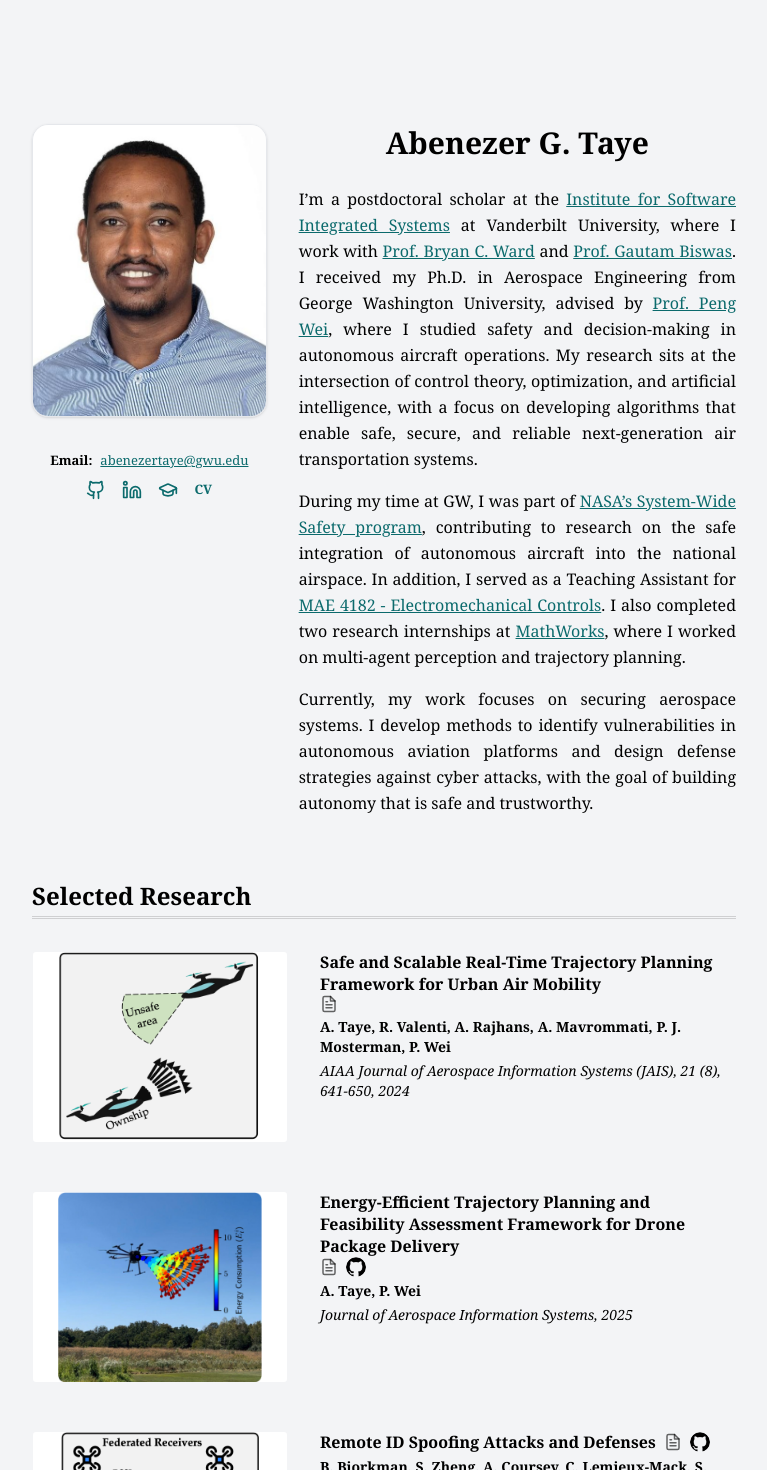
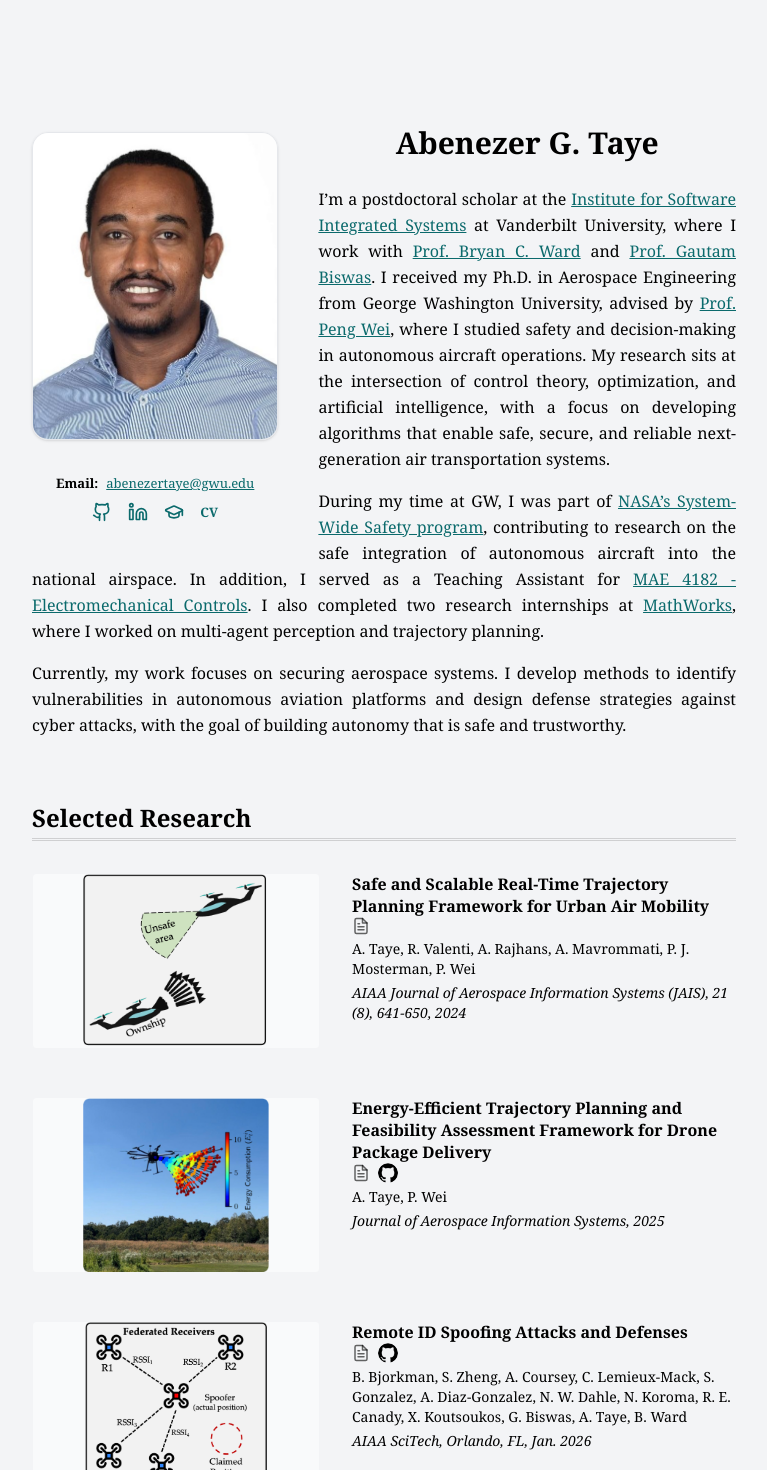
Before and after one commit to Abenezergirma/abenezertaye.github.io, a Next.js app: page / in a window 1280 px wide. Shown: the part 100-1570 px from the top of the page, without its empty margins (256-1023 px from the left). Built offline with nearby package versions, Linux system fonts and the light colour scheme.

Commit message:
fix(ui): restore hero layout; improve research thumbnails and match publication formatting

```diff
--- a/src/app/page.tsx
+++ b/src/app/page.tsx
@@ -9,9 +9,9 @@ export default function Home() {
       <section className="pt-24 pb-16">
         <div className="container-custom">
 
-          <div className="md:flex md:items-start md:gap-8">
-            {/* Image Column - Responsive left column */}
-            <div className="w-full md:w-1/3 mb-8 md:mb-0 md:flex-none">
+          <div className="clearfix">
+            {/* Image Column - Floated Left */}
+            <div className="float-left w-full md:w-[35%] mr-0 md:mr-10 mb-8 mt-2">
               <div className="relative w-full aspect-[4/5] rounded-2xl overflow-hidden border border-gray-200 shadow-sm">
                 <Image
                   src="/images/image.jpg"
@@ -47,8 +47,8 @@ export default function Home() {
               </div>
             </div>
 
-            {/* Text Content - Sits to the right on md+ screens */}
-            <div className="font-serif text-black md:flex-1">
+            {/* Text Content - Flows around floated image */}
+            <div className="font-serif text-black">
               {/* Branding - Centered within column, smaller font */}
               <div className="mb-6 text-center md:text-left">
                 <h1 className="text-3xl font-bold text-black mb-6 leading-tight md:text-center w-full">
--- a/src/components/ResearchItem.tsx
+++ b/src/components/ResearchItem.tsx
@@ -10,12 +10,31 @@ type Props = {
   codeUrl?: string;
 };
 
+function formatVenue(v: string, y?: string) {
+  const venue = v || '';
+  const year = y || '';
+  if (/\b\d{4}\b/.test(venue)) return venue;
+  const lower = venue.toLowerCase();
+
+  if (lower.includes('scitech') || lower.includes('science and technology')) {
+    return `AIAA SciTech, Orlando, FL, Jan. ${year}`;
+  }
+  if (lower.includes('aviation')) {
+    return `AIAA Aviation, San Diego, CA, Jun. ${year}`;
+  }
+  if (lower.includes('dasc') || lower.includes('digital avionics')) {
+    return `AIAA/IEEE Digital Avionics Systems Conference (DASC), Montreal, Canada, Sep. ${year}`;
+  }
+
+  return `${venue}${year ? `, ${year}` : ''}`;
+}
+
 export default function ResearchItem({ title, authors, venue, year, imageSrc, pdfPath, codeUrl }: Props) {
   return (
-    <div className="flex gap-6 md:gap-8">
-      <div className="shrink-0 w-32 md:w-64">
-        <div className="w-full aspect-[4/3] relative bg-gray-100 border border-gray-100 rounded-sm overflow-hidden">
-          <Image src={imageSrc} alt={title} fill className="object-contain object-center bg-white" />
+    <div className="flex gap-6 md:gap-8 items-start">
+      <div className="shrink-0 w-36 md:w-72">
+        <div className="w-full h-28 md:h-44 relative bg-gray-50 border border-gray-100 rounded-sm overflow-hidden">
+          <Image src={imageSrc} alt={title} fill className="object-contain object-center" />
         </div>
       </div>
 
@@ -37,11 +56,11 @@ export default function ResearchItem({ title, authors, venue, year, imageSrc, pd
         </div>
 
         <div className="text-black text-sm mb-1">
-          <span className="font-bold">{authors}</span>
+          <span dangerouslySetInnerHTML={{ __html: authors }} />
         </div>
 
         <div className="text-black text-sm italic">
-          {venue}{year ? `, ${year}` : ''}
+          {formatVenue(venue, year)}
         </div>
       </div>
     </div>
```
